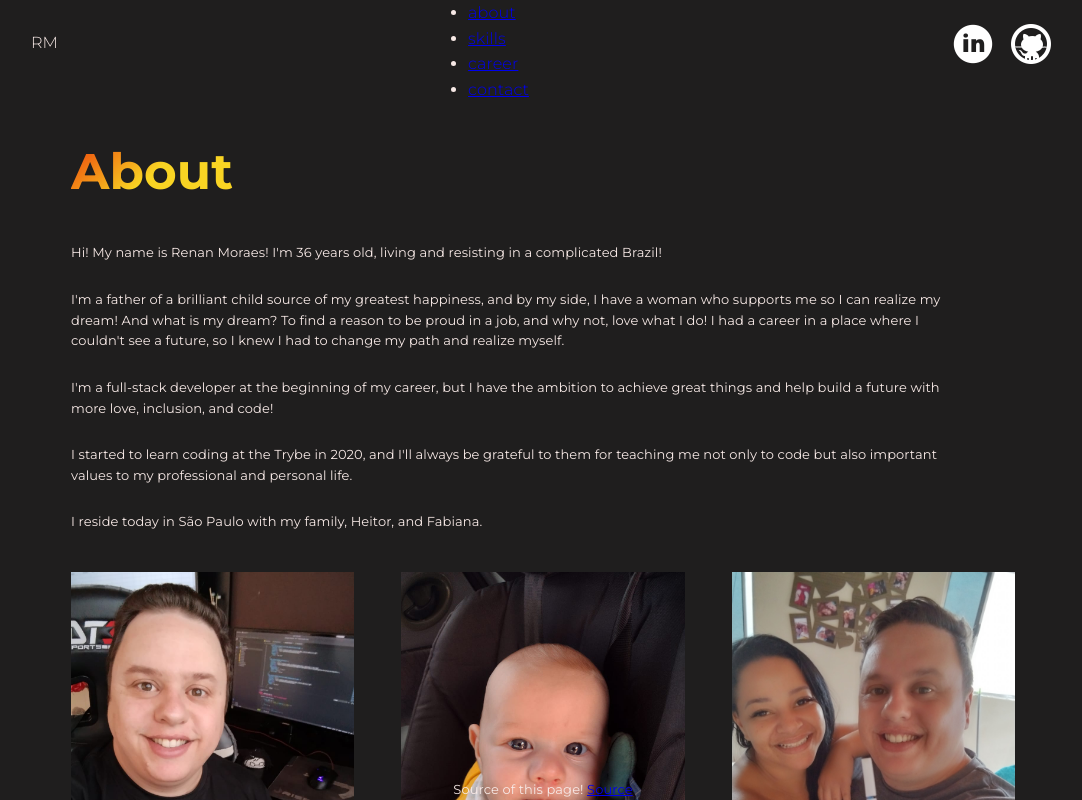
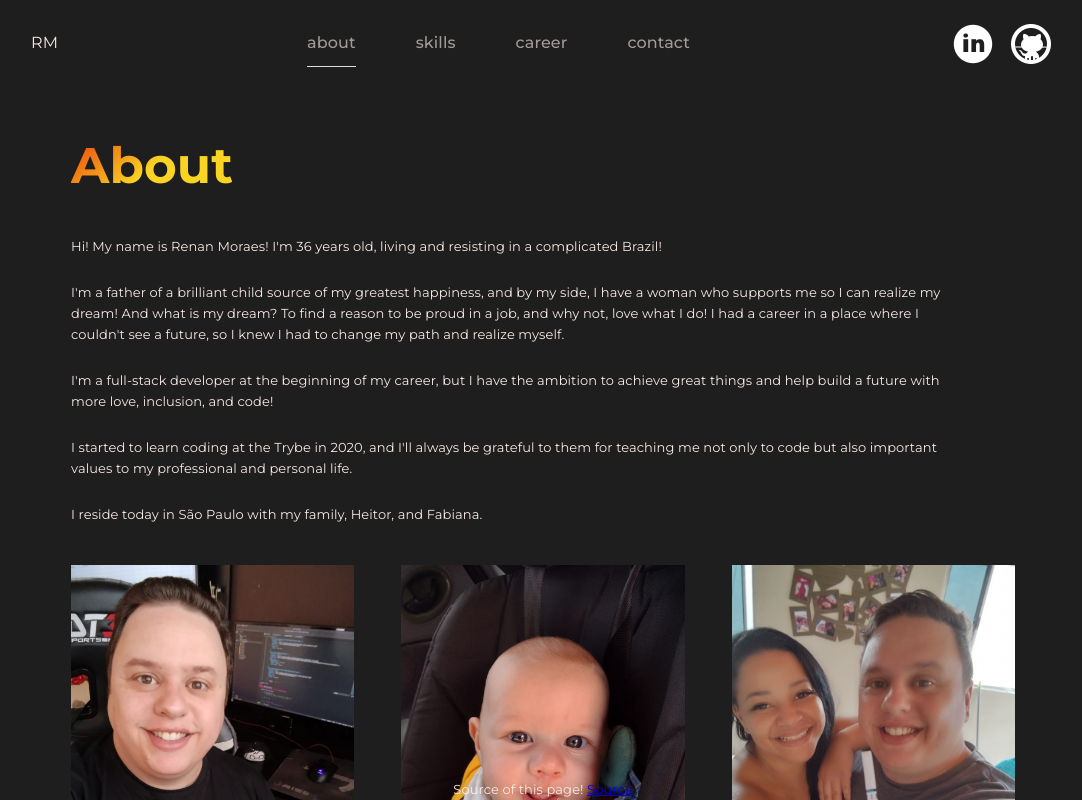
Before and after one commit to renanvamo/renan-moraes, a React (Create React App) app: page /about in a window 1280 px wide. Shown: the top 800 px of the page, without its empty margins (97-1179 px from the left). Built offline with nearby package versions, Linux system fonts and the light colour scheme; no server answers.

Commit message:
style: adiciona estilo ao header, ao botao do Whatsapp

```diff
--- a/src/App.css
+++ b/src/App.css
@@ -14,6 +14,10 @@ body {
   font-family: 'Montserrat', 'Helvetica';
 }
 
+html {
+  overflow-y: scroll;
+}
+
 h1 {
   font-size: 50px;
   line-height: 2.8em;
@@ -24,29 +28,78 @@ p {
 }
 
 /* header  */
-header {
-  font-weight: 300;
-}
 
-nav {
+.nav-site {
   display: flex;
   justify-content: space-between;
 }
-nav span {
+
+.nav-site span {
   padding: 30px 0;
 }
 
-.nav-left {
+.nav-center {
   display: flex;
 }
 
-.nav-left li {
+.nav-center li {
   padding: 30px 20px;
   list-style: none;
 }
 
 .nav-right img {
   margin: 20px 0 20px 10px;
+}
+
+nav.nav-site ul li a {
+  padding-bottom: 15px;
+  text-decoration: none;
+  color: #a39999;
+  font-weight: 500;
+  margin: 0 10px;
+}
+
+nav.nav-site a {
+  cursor: pointer;
+}
+
+nav.nav-site ul li a,
+nav.nav-site ul li a:after,
+nav.nav-site ul li a:before {
+  transition: all .5s;
+}
+
+nav.nav-site ul li a {
+  position: relative;
+}
+
+nav.nav-site ul li a:after {
+  position: absolute;
+  bottom: 0;
+  left: 0;
+  right: 0;
+  margin: auto;
+  width: 0%;
+  content: '.';
+  color: transparent;
+  background: #e0dde0;
+  height: 1px;
+}
+nav.nav-site ul li a:hover:after {
+  width: 100%;
+}
+
+nav.nav-site ul li a.active-page::before {
+  position: absolute;
+  bottom: 0;
+  left: 0;
+  right: 0;
+  margin: auto;
+  width: 100%;
+  content: '.';
+  color: transparent;
+  background: #e0dde0;
+  height: 1px;
 }
 
 /* home  */
@@ -138,7 +191,7 @@ ul.cards li.card {
   width: 150px;
   border-radius: 10px;
   position: absolute;
-  background-color: #1f1e1e;
+  background-color: #383737;
   left: 0px;
   border: 1px solid rgb(0, 0, 0);
   box-shadow: 1px 1px 10px 1px rgb(20, 19, 19);
@@ -280,6 +333,7 @@ ul.cards.transition .card:hover .skill-desc p {
   width: 80%;
   background: #333232;
   padding: 50px;
+  margin: 0 auto;
   -webkit-font-smoothing: antialiased;
   color: #dadada;
 }
@@ -320,29 +374,6 @@ transition: all 0.2s ease-in;
 background: rgb(51, 47, 47);
 }
 
-.contact-form .send{
-border: none;
-background-color: rgb(83, 77, 77);
-color: white;
-font-size: 105%;
-display: block;
-padding: 10px 20px;
-width: fit-content;
-height: auto;
--webkit-transition: all 0.2s ease-in;
--ms-transition: all 0.2s ease-in;
--moz-transition: all 0.2s ease-in;
--o-transition: all 0.2s ease-in;
-transition: all 0.2s ease-in;
-margin: 10px 0px;
-cursor:pointer;
--webkit-font-smoothing: antialiased;
-}
-
-.contact-form .send:hover {
-background-color: rgb(5, 112, 40);
-}
-
 .contact-form label {
 color: white;
 -webkit-font-smoothing: antialiased;
@@ -355,6 +386,83 @@ span.required{
   color:red;
 }
 
+.submit-contact {
+  display: block;
+  padding: 0.75rem 1.25rem;
+  color: #fff;
+  font-size: 105%;
+  letter-spacing: 0.15rem;
+  transition: all 0.3s;
+  position: relative;
+  overflow: hidden;
+  z-index: 1;
+  border: none;
+}
+.submit-contact:after {
+  content: "";
+  position: absolute;
+  bottom: 0;
+  left: 0;
+  width: 100%;
+  height: 100%;
+  background-color: rgb(27, 27, 27);
+  z-index: -2;
+  border: none;
+}
+.submit-contact:before {
+  content: "";
+  position: absolute;
+  bottom: 0;
+  left: 0;
+  width: 0%;
+  height: 100%;
+  background-color: #c90bb9;
+  transition: all 0.3s;
+  z-index: -1;
+  border: none;
+}
+.submit-contact:hover {
+  color: rgb(31, 30, 30);
+
+}
+.submit-contact:hover:before {
+  width: 100%;
+}
+
+/* https://dev.to/ebereplenty/add-whatsapp-chat-to-your-website-react-and-html-3a5g#1 */
+/* for desktop */
+.whatsapp_float {
+  position: fixed;
+  width: 60px;
+  height: 60px;
+  bottom: 40px;
+  right: 40px;
+  background-color: #25d366;
+  color: #FFF;
+  border-radius: 50px;
+  text-align: center;
+  font-size: 30px;
+  z-index: 100;
+}
+
+.whatsapp-icon {
+  margin-top: 16px;
+}
+
+/* for mobile */
+@media screen and (max-width: 767px) {
+  .whatsapp-icon {
+      margin-top: 10px;
+  }
+
+  .whatsapp_float {
+      width: 40px;
+      height: 40px;
+      bottom: 20px;
+      right: 10px;
+      font-size: 22px;
+  }
+}
 
 /* footer  */
 
```
